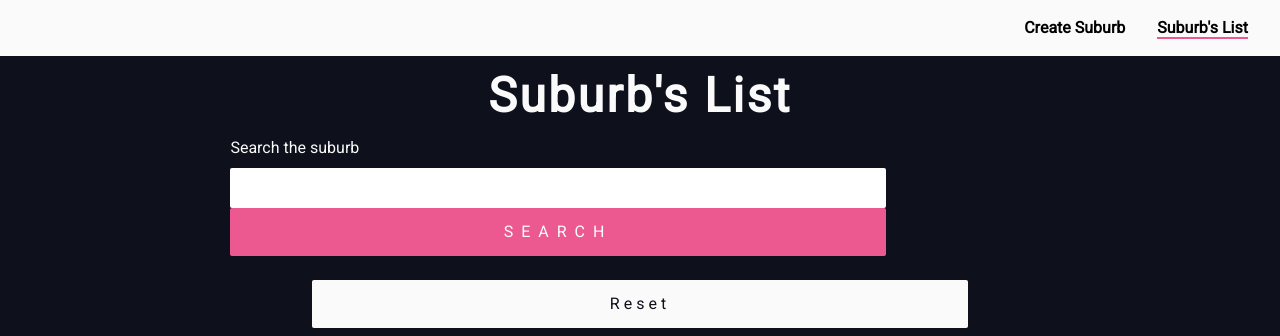
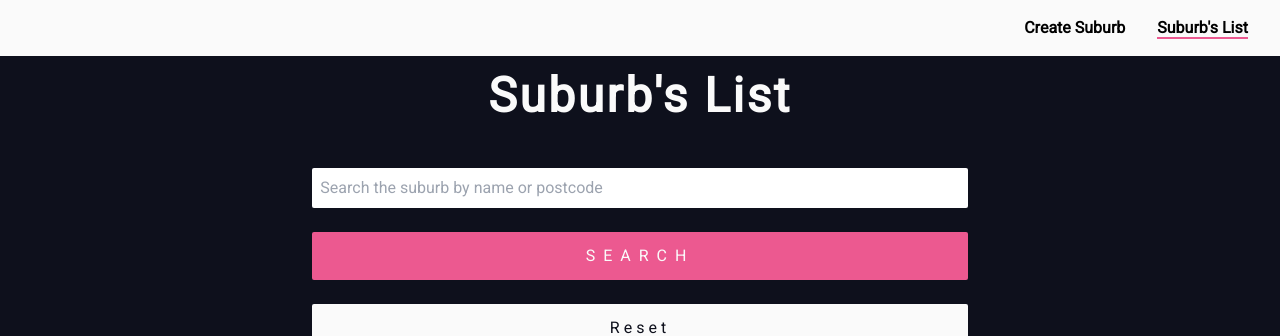
Before and after one commit to marcelamejiao/Postcode-Search, a React (Vite) app: page /suburbs-list in a window 1280 px wide. Shown: the top 336 px of the page. Built offline with nearby package versions, Linux system fonts and the light colour scheme; no server answers.

Commit message:
implement ability  to search suburbs by postcode or name

```diff
--- a/src/App.tsx
+++ b/src/App.tsx
@@ -1,6 +1,6 @@
 import { useEffect, useState } from "react";
 import AddSuburbForm from "./components/AddSuburbForm/AddSuburbForm";
-import { getAllSuburbs, getSuburbsByName } from "./services/suburbs";
+import { getAllSuburbs, getSuburbsByName, getSuburbsByPostcode } from "./services/suburbs";
 import SuburbList from "./container/SuburbList/SuburbList";
 import Suburb from "./models/suburb";
 import NavBar from "./components/NavBar/NavBar";
@@ -12,15 +12,21 @@ function App() {
   const [nameQuery, setNameQuery] = useState<string>("");
 
   useEffect(() => {
-    if(nameQuery === "") {
-      getAllSuburbs().then((suburbs) => {
+    (async () => {
+      if(nameQuery === "") {
+        const suburbs = await getAllSuburbs();
         setSuburbs(suburbs);
-      });
-    } else {
-      getSuburbsByName(nameQuery).then((suburbs) => {
-        setSuburbs(suburbs);
-      });
-    }
+      } else {
+        const suburbResults = await Promise.all([
+          getSuburbsByName(nameQuery),
+          getSuburbsByPostcode(nameQuery)
+        ]);
+        setSuburbs([
+          ...suburbResults[0],
+          ...suburbResults[1],
+        ])
+      }
+    })()
 
   }, [added, nameQuery]);
 
--- a/src/container/SuburbList/SuburbList.tsx
+++ b/src/container/SuburbList/SuburbList.tsx
@@ -1,8 +1,6 @@
-import { useState } from "react";
 import { useForm, SubmitHandler } from "react-hook-form";
 import SuburbRow from "../../components/SuburbRow/SuburbRow"
 import Suburb from "../../models/suburb"
-import { getSuburbsByName } from "../../services/suburbs";
 
 type Props = {
     setNameQuery(nameQuery: string):void,
@@ -36,16 +34,14 @@ export default function SuburbList({ setNameQuery, suburbs, setAdded, added }: P
             </div>
 
             <form onSubmit={handleSubmit(onSubmit)} className="flex flex-col w-4/5 mt-4 items-center">
-                <div className="w-4/5 flex flex-row justify-items-start">
-                    <label className="text-white">Search the suburb</label>
-                </div>
-                <div className="w-4/5 flex flex-col justify-items-start">
+                <div className="flex flex-col w-4/5 mt-6 items-center">
                     <input
                         className="rounded-sm w-4/5 mt-2 p-2"
                         {...register("name",
                             {required: true}
                         )}
                         aria-invalid={errors.name ? "true" : "false"}
+                        placeholder="Search the suburb by name or postcode"
                     />
                     {errors.name?.type === "required" && (
                         <div className="w-4/5 flex flex-row justify-items-start">
@@ -55,7 +51,7 @@ export default function SuburbList({ setNameQuery, suburbs, setAdded, added }: P
                         </div>
                     )}
                 </div>
-                <div className="w-4/5 flex flex-col justify-items-start">
+                <div className="flex flex-col w-4/5 mt-6 items-center">
                     <input
                         className="bg-fucsia p-3 text-white rounded-sm uppercase tracking-[.50em] w-4/5 hover:bg-fucsiaHover cursor-pointer"
                         type="submit"
```
